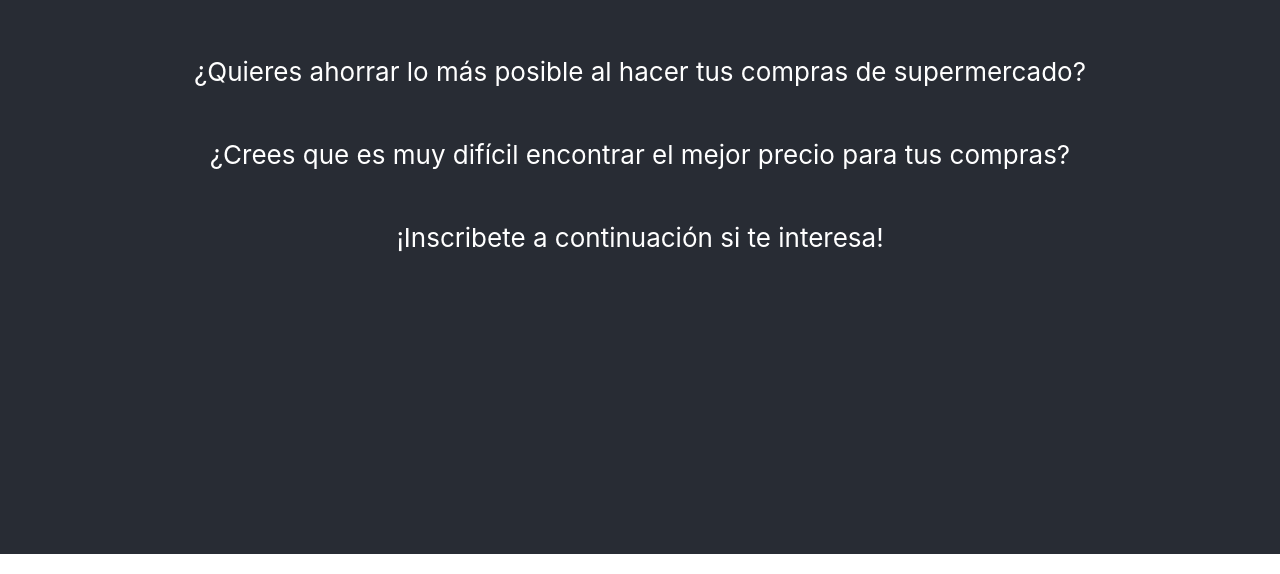
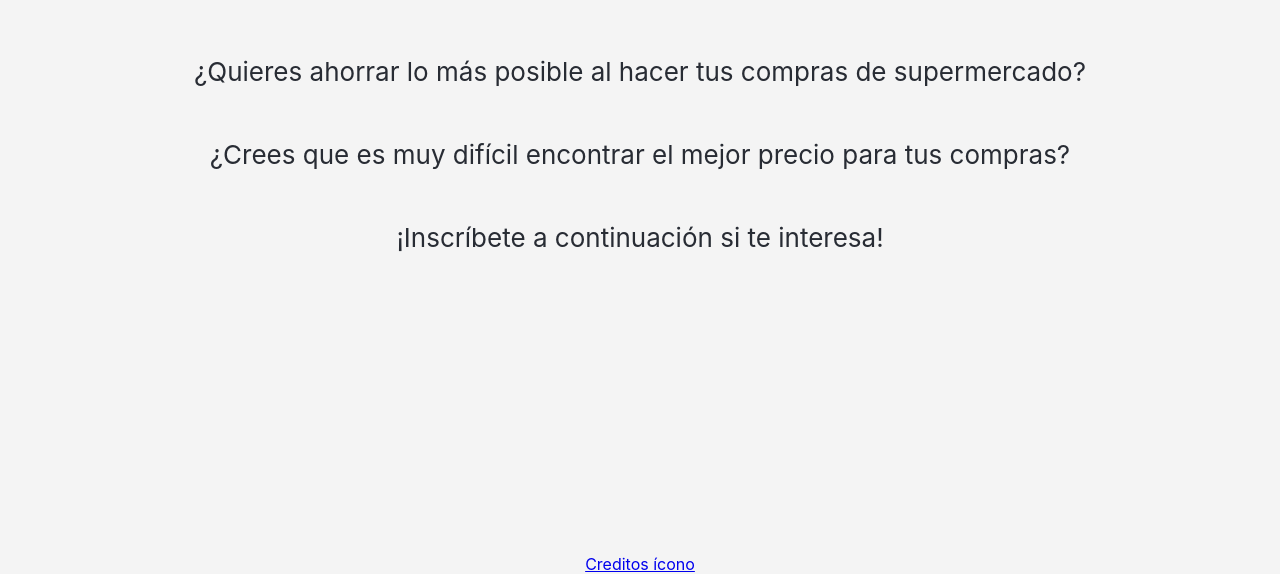
Before and after one commit to martincastroc/Capstone-Signup, a React (Create React App) app: page / in a window 1280 px wide. Shown: the part 246-820 px from the top of the page. Built offline with nearby package versions, Linux system fonts and the light colour scheme.

Commit message:
Added new icon, + minor changes

```diff
--- a/public/index.html
+++ b/public/index.html
@@ -2,7 +2,7 @@
 <html lang="en">
   <head>
     <meta charset="utf-8" />
-    <link rel="icon" href="%PUBLIC_URL%/favicon.ico" />
+    <link rel="icon" href="%PUBLIC_URL%/icons8-shopping-cart-32.png" />
     <meta name="viewport" content="width=device-width, initial-scale=1" />
     <meta name="theme-color" content="#000000" />
     <meta
@@ -40,4 +40,7 @@
       To create a production bundle, use `npm run build` or `yarn build`.
     -->
   </body>
+  <footer style="background-color: #f4f4f4; text-align: center;">
+    <a href="icons8.com">Creditos ícono</a>
+  </footer>
 </html>
--- a/src/App.js
+++ b/src/App.js
@@ -10,7 +10,7 @@ function App() {
         <p>
           ¿Crees que es muy difícil encontrar el mejor precio para tus compras?
         </p>
-        <p>¡Inscribete a continuación si te interesa!</p>
+        <p>¡Inscríbete a continuación si te interesa!</p>
       </header>
     </div>
   );
--- a/src/Form.js
+++ b/src/Form.js
@@ -1 +1 @@
-import './styles/From.css'
+import './styles/Form.css'
--- a/src/styles/App.css
+++ b/src/styles/App.css
@@ -3,12 +3,12 @@
 }
 
 .App-header {
-  background-color: #282c34;
+  background-color: #F4F4F4;
   min-height: 100vh;
   display: flex;
   flex-direction: column;
   align-items: center;
   justify-content: center;
   font-size: calc(10px + 2vmin);
-  color: white;
+  color: #282c34;
 }
```
Also changed, not shown: public/icons8-shopping-cart-32.png (added), src/styles/Form .css (deleted), src/styles/Form.css (added).
